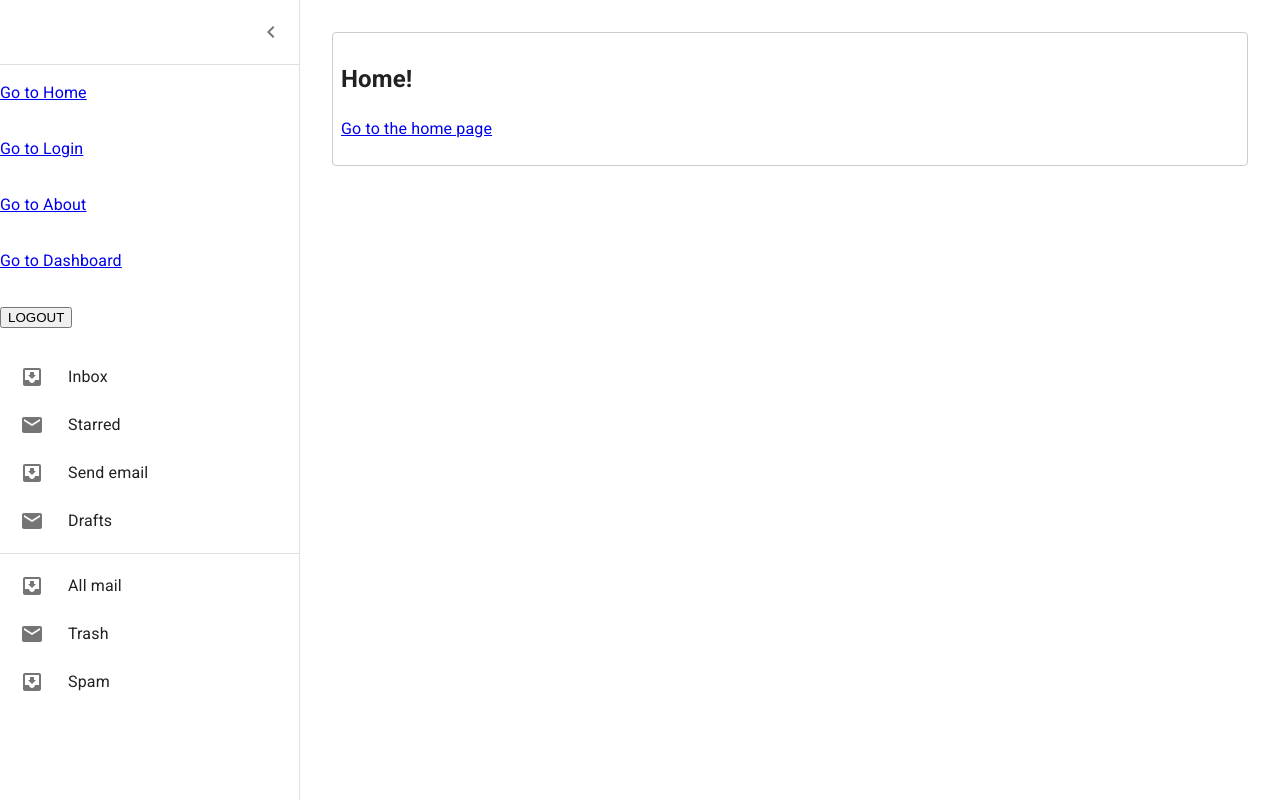
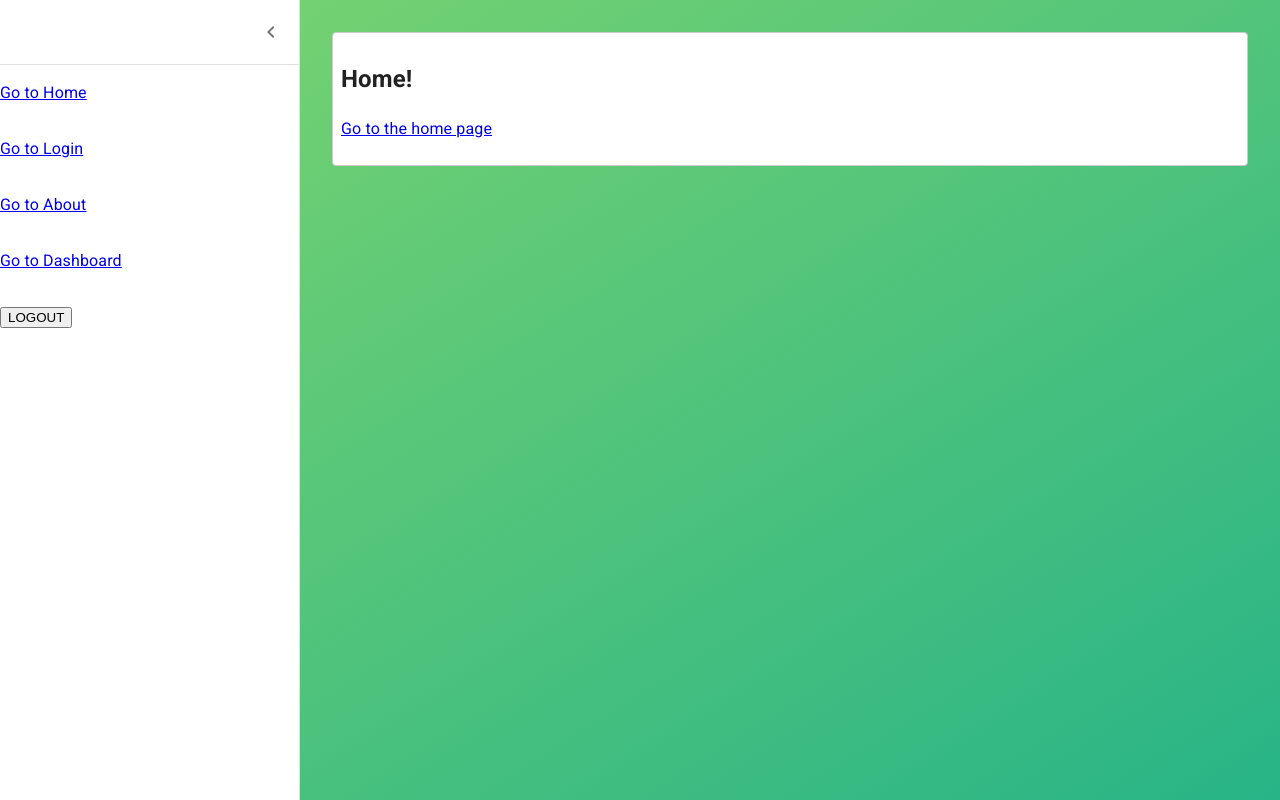
Before and after one commit to DavisCacici/ErTraining-frontend, a React (Create React App) app: page / in a window 1280 px wide. Both pictures are taken after a click on the button "LOGIN". Built offline with nearby package versions, Linux system fonts and the light colour scheme.

Commit message:
structure

```diff
--- a/src/components/sidebar.tsx
+++ b/src/components/sidebar.tsx
@@ -153,7 +153,7 @@ export const SideBar: React.FC<SideBarProps> = (props) => {
       <p>
         <button onClick={onLogout}>LOGOUT</button>
       </p>
-      <List>
+      {/* <List>
         {['Inbox', 'Starred', 'Send email', 'Drafts'].map((text, index) => (
           <ListItemButton
             key={text}
@@ -199,7 +199,7 @@ export const SideBar: React.FC<SideBarProps> = (props) => {
             <ListItemText primary={text} sx={{ opacity: open ? 1 : 0 }} />
           </ListItemButton>
         ))}
-      </List>
+      </List> */}
     </Drawer>
   );
 };
--- a/src/index.scss
+++ b/src/index.scss
@@ -6,9 +6,17 @@
 //   -webkit-font-smoothing: antialiased;
 //   -moz-osx-font-smoothing: grayscale;
 // }
+
+hmtl {
+  margin: 0;
+  padding: 0;
+}
+
 body {
-  background: #efefef;
+  height: 100vh;
+  background: linear-gradient(to top left, #28b487, #7dd56f);
   font-family: 'Segoe UI', Tahoma, Geneva, Verdana, sans-serif;
+  overflow: hidden;
 }
 
 code {
```
Also changed, not shown: src/components/layout.tsx (+2 -19 lines).
